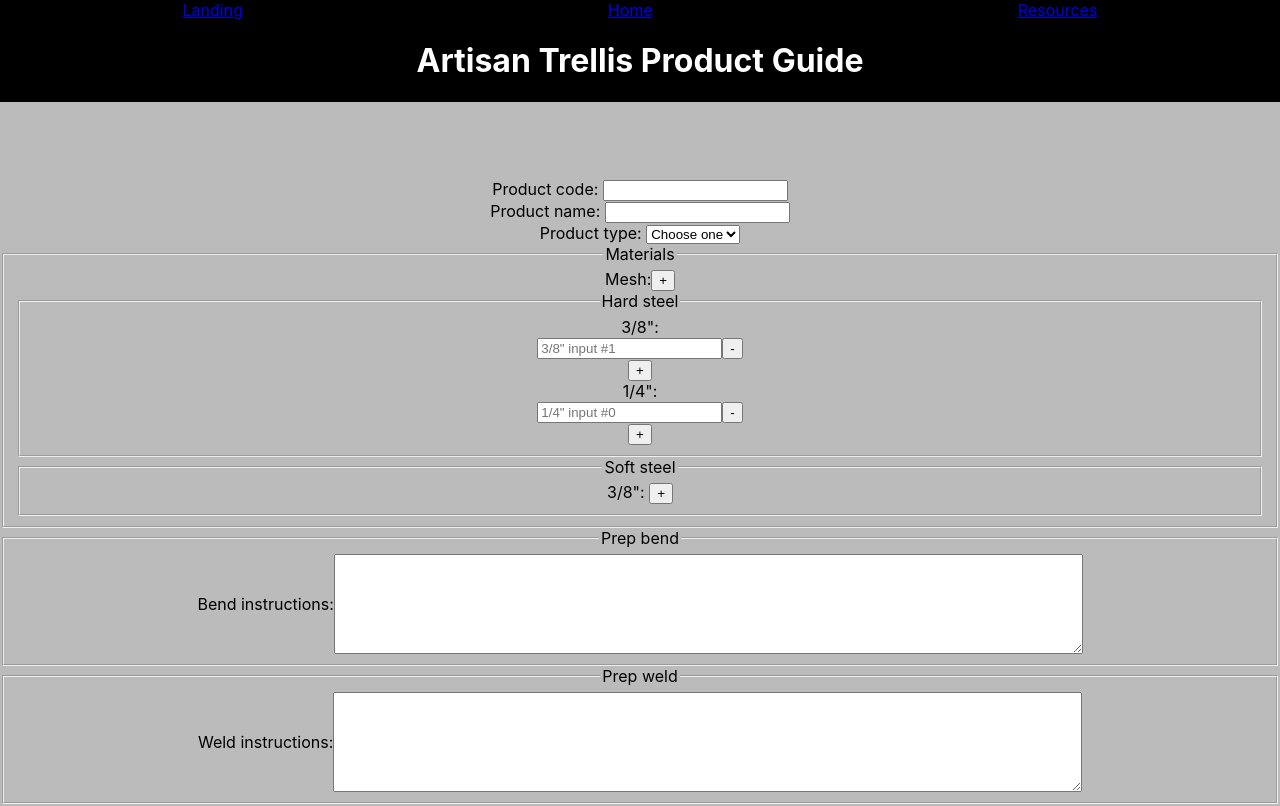
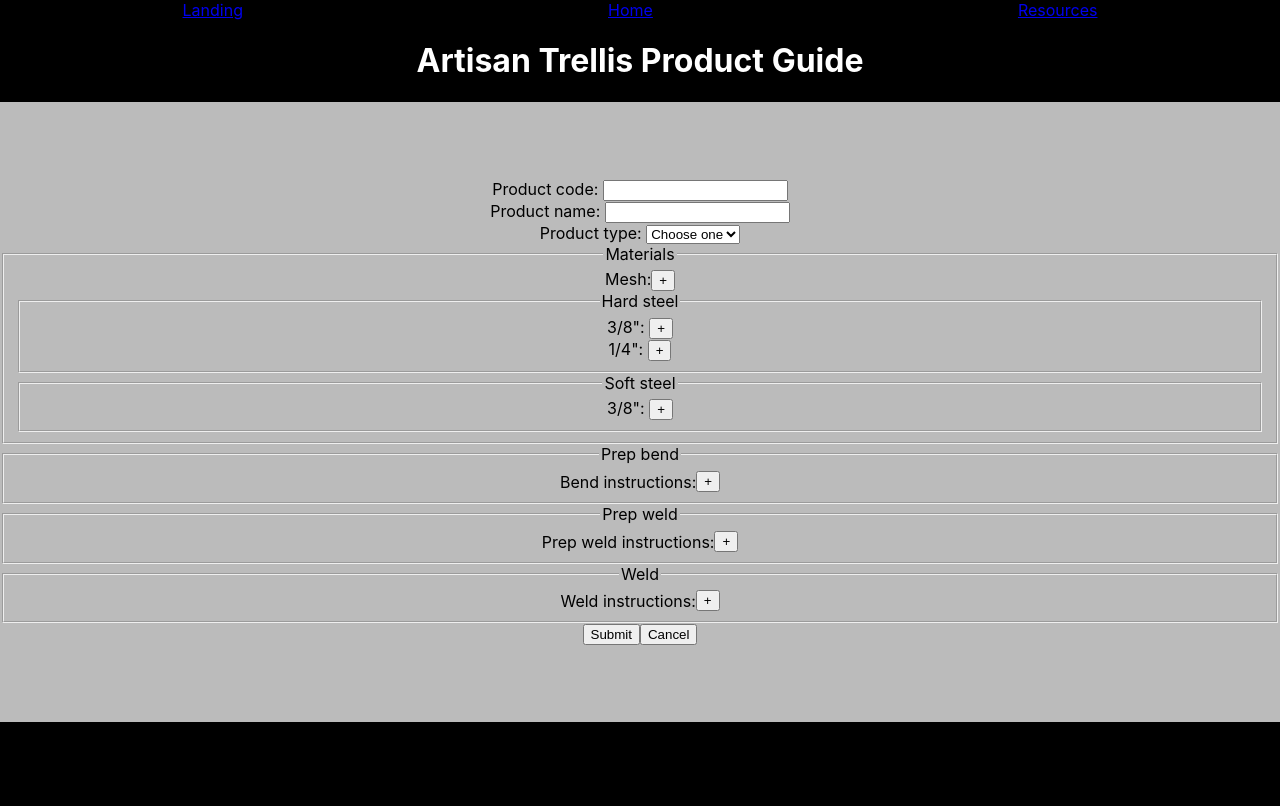
Before and after one commit to capnnemo2/at-product-guide, a React (Create React App) app: page /add-product in a window 1280 px wide. Shown: the top 806 px of the page. Built offline with nearby package versions, Linux system fonts and the light colour scheme.

Commit message:
Trying to make prepBend, prepWeld, and weld fields also dynamic

```diff
--- a/src/AddProduct/AddProduct.css
+++ b/src/AddProduct/AddProduct.css
@@ -1,5 +1,5 @@
 textarea {
-  height: 100px;
+  height: 50px;
   width: 60%;
 }
 
--- a/src/AddProduct/AddProduct.js
+++ b/src/AddProduct/AddProduct.js
@@ -15,21 +15,12 @@ export default class AddProduct extends React.Component {
       alt: "new product"
     },
     mesh: [],
-    hardSteel: {
-      threeEighths: [{ measurements: "" }],
-      oneQuarter: [{ measurements: "" }]
-    },
-    softSteel: {
-      threeEighths: ``
-    },
-    //
-    hardThreeEighths: [{ measurements: "" }],
-    hardOneQuarter: [{ measurements: "" }],
+    hardThreeEighths: [],
+    hardOneQuarter: [],
     softThreeEighths: [],
-    //
-    prepBend: "",
-    prepWeld: "",
-    weld: "",
+    prepBend: [],
+    prepWeld: [],
+    weld: [],
     comments: []
   };
 
@@ -48,24 +39,6 @@ export default class AddProduct extends React.Component {
   updateProductType(type) {
     this.setState({
       productType: type
-    });
-  }
-
-  updatePrepBend(pBend) {
-    this.setState({
-      prepBend: pBend
-    });
-  }
-
-  updatePrepWeld(pWeld) {
-    this.setState({
-      prepWeld: pWeld
-    });
-  }
-
-  updateWeld(weld) {
-    this.setState({
-      weld: weld
     });
   }
 
@@ -165,9 +138,85 @@ export default class AddProduct extends React.Component {
     });
   };
 
+  // PREPBEND handlers
+  handlePrepBendChange = idx => e => {
+    const newPrepBend = this.state.prepBend.map((prepB, sidx) => {
+      if (idx !== sidx) return prepB;
+      return { ...prepB, measurements: e.target.value };
+    });
+    this.setState({ prepBend: newPrepBend });
+  };
+
+  handleAddPrepBend = () => {
+    this.setState({
+      prepBend: this.state.prepBend.concat([{ measurements: "" }])
+    });
+  };
+
+  handleRemovePrepBend = idx => () => {
+    this.setState({
+      prepBend: this.state.prepBend.filter((s, sidx) => idx !== sidx)
+    });
+  };
+
+  // PREPWELD handlers
+  handlePrepWeldChange = idx => e => {
+    const newPrepWeld = this.state.prepWeld.map((prepW, sidx) => {
+      if (idx !== sidx) return prepW;
+      return { ...prepW, measurements: e.target.value };
+    });
+    this.setState({ prepWeld: newPrepWeld });
+  };
+
+  handleAddPrepWeld = () => {
+    this.setState({
+      prepWeld: this.state.prepWeld.concat([{ measurements: "" }])
+    });
+  };
+
+  handleRemovePrepWeld = idx => () => {
+    this.setState({
+      prepWeld: this.state.prepWeld.filter((s, sidx) => idx !== sidx)
+    });
+  };
+
+  // WELD handlers
+  handleWeldChange = idx => e => {
+    const newWeld = this.state.weld.map((w, sidx) => {
+      if (idx !== sidx) return w;
+      return { ...w, measurements: e.target.value };
+    });
+    this.setState({ weld: newWeld });
+  };
+
+  handleAddWeld = () => {
+    this.setState({ weld: this.state.weld.concat([{ measurements: "" }]) });
+  };
+
+  handleRemoveWeld = idx => () => {
+    this.setState({
+      weld: this.state.weld.filter((s, sidx) => idx !== sidx)
+    });
+  };
+
+  // handle submit and convert state to match dummyStore
   handleSubmit = () => {
     let newProduct = this.state;
     newProduct = { ...newProduct, id: this.context.products.length + 1 };
+
+    newProduct.hardSteel = {
+      threeEighths: newProduct.hardThreeEighths.map(hte => hte.measurements),
+      oneQuarter: newProduct.hardOneQuarter.map(hoq => hoq.measurements)
+    };
+    newProduct.softSteel = {
+      threeEighths: newProduct.softThreeEighths.map(ste => ste.measurements)
+    };
+    newProduct.mesh = newProduct.mesh.map(m => m.measurements);
+    newProduct.prepBend = newProduct.prepBend.map(pb => pb.measurements);
+    delete newProduct.hardThreeEighths;
+    delete newProduct.hardOneQuarter;
+    delete newProduct.softThreeEighths;
+
     this.context.addProduct(newProduct);
     this.props.history.push("/home");
   };
@@ -314,35 +363,73 @@ export default class AddProduct extends React.Component {
             <fieldset>
               <legend>Prep bend</legend>
               <div className="textarea__container">
-                <label htmlFor="bends">Bend instructions:</label>
+                <label htmlFor="prepBend">Bend instructions:</label>
+                {this.state.prepBend.map((prepB, idx) => (
+                  <div className="prepBendItem" key={idx}>
                     <textarea
-                  name="bends"
-                  id="bends"
-                  onChange={e => this.updatePrepBend(e.target.value)}
+                      name="prepBend"
+                      placeholder={`prepBend input #${idx + 1}`}
+                      value={prepB.measurements}
+                      onChange={e => this.handlePrepBendChange(idx)}
                     ></textarea>
+                    <button
+                      type="button"
+                      onClick={this.handleRemovePrepBend(idx)}
+                    >
+                      -
+                    </button>
+                  </div>
+                ))}
+                <button type="button" onClick={this.handleAddPrepBend}>
+                  +
+                </button>
               </div>
             </fieldset>
             <fieldset>
               <legend>Prep weld</legend>
               <div className="textarea__container">
-                <label htmlFor="prep-weld">Weld instructions:</label>
+                <label htmlFor="prep-weld">Prep weld instructions:</label>
+                {this.state.prepWeld.map((prepW, idx) => (
+                  <div className="prepWeldItem" key={idx}>
                     <textarea
-                  name="prep-weld"
-                  id="prep-weld"
-                  onChange={e => this.updatePrepWeld(e.target.value)}
+                      name="prepWeld"
+                      placeholder={`prepWeld input #${idx + 1}`}
+                      value={prepW.measurements}
+                      onChange={e => this.handlePrepWeldChange(idx)}
                     ></textarea>
+                    <button
+                      type="button"
+                      onClick={this.handleRemovePrepWeld(idx)}
+                    >
+                      -
+                    </button>
+                  </div>
+                ))}
+                <button type="button" onClick={this.handleAddPrepWeld}>
+                  +
+                </button>
               </div>
             </fieldset>
             <fieldset>
-              {/* maybe there is a way for the textarea fields here to be part of an un/ordered list and the user can add additional steps */}
               <legend>Weld</legend>
               <div className="textarea__container">
                 <label htmlFor="weld">Weld instructions:</label>
+                {this.state.weld.map((w, idx) => (
+                  <div className="weldItem" key={idx}>
                     <textarea
                       name="weld"
-                  id="weld"
-                  onChange={e => this.updateWeld(e.target.value)}
+                      placeholder={`weld input #${idx + 1}`}
+                      value={window.measurements}
+                      onChange={e => this.handleWeldChange(idx)}
                     ></textarea>
+                    <button type="button" onClick={this.handleRemoveWeld(idx)}>
+                      -
+                    </button>
+                  </div>
+                ))}
+                <button type="button" onClick={this.handleAddWeld}>
+                  +
+                </button>
               </div>
             </fieldset>
             <button type="submit">Submit</button>
```
Lines whose indentation alone changed are shown as unchanged.
